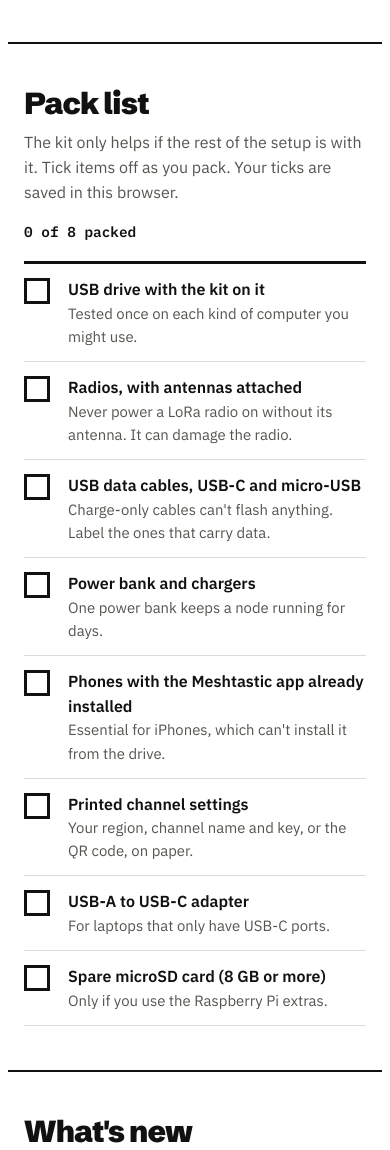
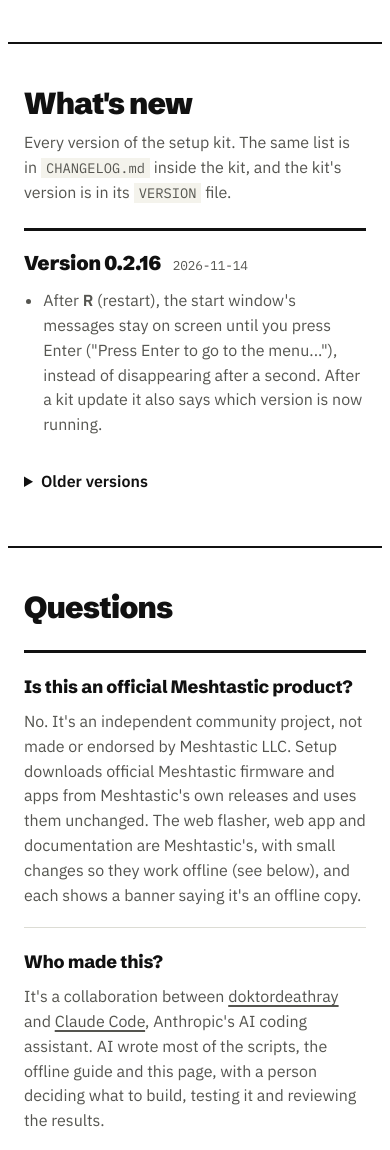
Before and after one commit to doktordeathray/emergency-kit-for-meshtastic, a plain HTML site: page docs/index.html in a window 390 px wide. Shown: the part 9740-10890 px from the top of the page. Drawn offline with Linux system fonts and the light colour scheme.

Commit message:
Website: remove the pack list to shorten the page
Co-Authored-By: Claude Opus 5.5 <noreply@anthropic.com>

```diff
--- a/docs/index.html
+++ b/docs/index.html
@@ -144,23 +144,6 @@ tbody th { font-weight: 600; white-space: nowrap; }
 .yes::before { content: "■ "; color: var(--ink); }
 .no { color: var(--ink-2); }
 
-/* ---- pack list ---- */
-.pack { padding-block: clamp(44px, 6vw, 72px); border-bottom: 2px solid var(--ink); }
-.pack .wrap { display: grid; grid-template-columns: minmax(0, 5fr) minmax(0, 7fr); gap: clamp(20px, 4vw, 56px); }
-.pack h2 { font-size: clamp(1.9rem, 4vw, 2.9rem); font-weight: 900; letter-spacing: -.03em; line-height: 1; }
-.pack .intro { margin-top: 12px; color: var(--ink-2); }
-.pack .count { margin-top: 18px; font: 600 .9rem var(--mono); }
-.checks { list-style: none; margin: 0; padding: 0; border-top: 3px solid var(--ink); }
-.checks li { border-bottom: 1px solid var(--hair); }
-.checks label { display: grid; grid-template-columns: 30px minmax(0, 1fr); gap: 14px; padding-block: 13px; cursor: pointer; align-items: start; }
-.checks input { position: absolute; opacity: 0; width: 1px; height: 1px; }
-.checks .box { width: 26px; height: 26px; border: 3px solid var(--ink); display: grid; place-items: center; margin-top: 1px; }
-.checks input:checked + .box { background: var(--safety); border-color: var(--ink); }
-.checks input:checked + .box::after { content: ""; width: 12px; height: 7px; border-left: 3px solid var(--on-safety); border-bottom: 3px solid var(--on-safety); transform: rotate(-45deg) translate(1px, -2px); }
-.checks input:checked ~ .txt b { text-decoration: line-through; text-decoration-thickness: 2px; }
-.checks .txt b { display: block; font-weight: 600; }
-.checks .txt span { color: var(--ink-2); font-size: .93rem; }
-
 /* ---- check your download ---- */
 .verify { padding-block: clamp(44px, 6vw, 72px); border-bottom: 2px solid var(--ink); }
 .verify h2 { font-size: clamp(1.9rem, 4vw, 2.9rem); font-weight: 900; letter-spacing: -.03em; line-height: 1; }
@@ -252,7 +235,7 @@ footer .wrap > p { overflow-wrap: anywhere; }
 
 @media (prefers-reduced-motion: reduce) { .btn-dl { transition: none; } }
 @media (max-width: 860px) {
-  .hero .wrap, .statement .wrap, .phase-head, .pack .wrap, footer .wrap { grid-template-columns: minmax(0, 1fr); }
+  .hero .wrap, .statement .wrap, .phase-head, footer .wrap { grid-template-columns: minmax(0, 1fr); }
   .kit-grid, .qa, .os, .verify .explain { grid-template-columns: minmax(0, 1fr); }
   .os > div + div { border-left: 0; border-top: 3px solid var(--ink); }
   .kit-col + .kit-col { border-left: 0; border-top: 3px solid var(--ink); }
@@ -279,7 +262,6 @@ footer .wrap > p { overflow-wrap: anywhere; }
       <a href="#during">No internet</a>
       <a href="#kit">The kit</a>
       <a href="#check">Check download</a>
-      <a href="#pack">Pack list</a>
       <a href="#changes">What's new</a>
       <a href="#faq">Questions</a>
       <a href="https://github.com/doktordeathray/emergency-kit-for-meshtastic" rel="noopener">GitHub</a>
@@ -558,26 +540,6 @@ footer .wrap > p { overflow-wrap: anywhere; }
     </div>
   </section>
 
-  <section class="pack" id="pack">
-    <div class="wrap">
-      <div>
-        <h2>Pack list</h2>
-        <p class="intro">The kit only helps if the rest of the setup is with it. Tick items off as you pack. Your ticks are saved in this browser.</p>
-        <p class="count" id="pack-count" aria-live="polite">0 of 8 packed</p>
-      </div>
-      <ul class="checks" id="checks">
-        <li><label><input type="checkbox" id="p-drive"><span class="box"></span><span class="txt"><b>USB drive with the kit on it</b><span>Tested once on each kind of computer you might use.</span></span></label></li>
-        <li><label><input type="checkbox" id="p-radios"><span class="box"></span><span class="txt"><b>Radios, with antennas attached</b><span>Never power a LoRa radio on without its antenna. It can damage the radio.</span></span></label></li>
-        <li><label><input type="checkbox" id="p-cables"><span class="box"></span><span class="txt"><b>USB data cables, USB-C and micro-USB</b><span>Charge-only cables can't flash anything. Label the ones that carry data.</span></span></label></li>
-        <li><label><input type="checkbox" id="p-power"><span class="box"></span><span class="txt"><b>Power bank and chargers</b><span>One power bank keeps a node running for days.</span></span></label></li>
-        <li><label><input type="checkbox" id="p-phone"><span class="box"></span><span class="txt"><b>Phones with the Meshtastic app already installed</b><span>Essential for iPhones, which can't install it from the drive.</span></span></label></li>
-        <li><label><input type="checkbox" id="p-settings"><span class="box"></span><span class="txt"><b>Printed channel settings</b><span>Your region, channel name and key, or the QR code, on paper.</span></span></label></li>
-        <li><label><input type="checkbox" id="p-adapter"><span class="box"></span><span class="txt"><b>USB-A to USB-C adapter</b><span>For laptops that only have USB-C ports.</span></span></label></li>
-        <li><label><input type="checkbox" id="p-sd"><span class="box"></span><span class="txt"><b>Spare microSD card (8 GB or more)</b><span>Only if you use the Raspberry Pi extras.</span></span></label></li>
-      </ul>
-    </div>
-  </section>
-
   <section class="changes" id="changes">
     <div class="wrap">
       <h2>What's new</h2>
@@ -818,26 +780,6 @@ footer .wrap > p { overflow-wrap: anywhere; }
     }
   });
 
-  // Pack list: ticks remembered in this browser only
-  var KEY = "mesh-kit-pack";
-  var boxes = Array.prototype.slice.call(document.querySelectorAll("#checks input"));
-  var saved = {};
-  try { saved = JSON.parse(localStorage.getItem(KEY) || "{}") || {}; } catch (e) { saved = {}; }
-  function count() {
-    var n = boxes.filter(function (b) { return b.checked; }).length;
-    document.getElementById("pack-count").textContent =
-      n === boxes.length ? "All " + n + " packed. Ready." : n + " of " + boxes.length + " packed";
-  }
-  boxes.forEach(function (b) {
-    b.checked = !!saved[b.id];
-    b.addEventListener("change", function () {
-      saved[b.id] = b.checked;
-      try { localStorage.setItem(KEY, JSON.stringify(saved)); } catch (e) {}
-      count();
-    });
-  });
-  count();
-
   var EXPECTED = document.getElementById("sha").textContent.trim().toLowerCase();
 
   function showVerdict(el, found, fileName) {
```
